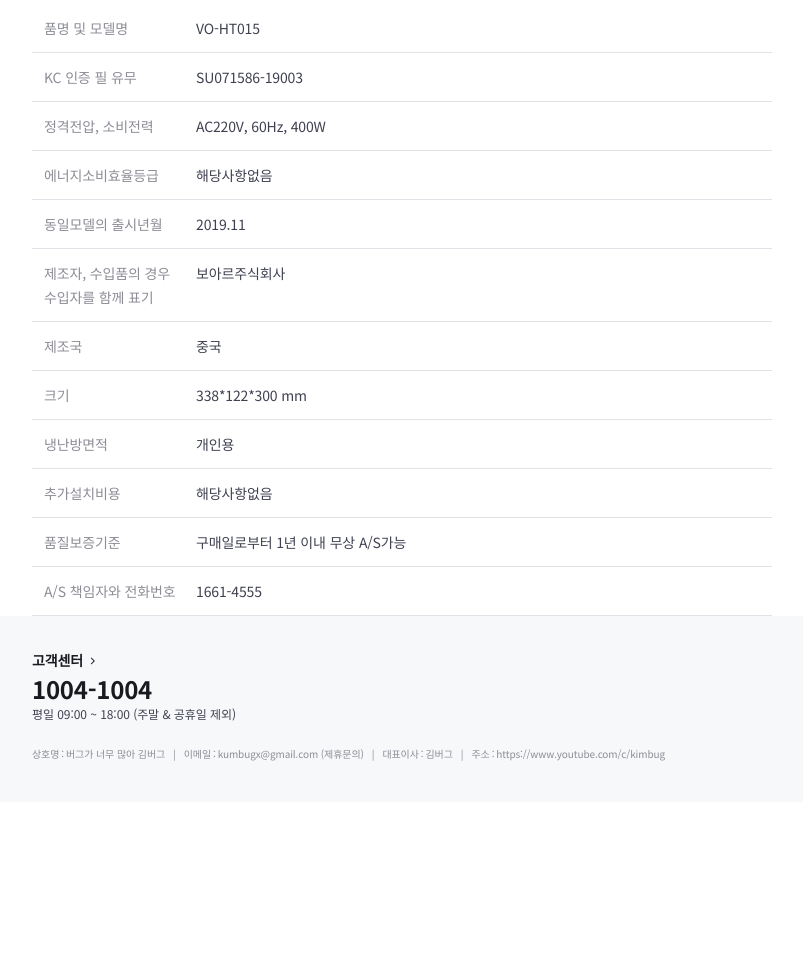
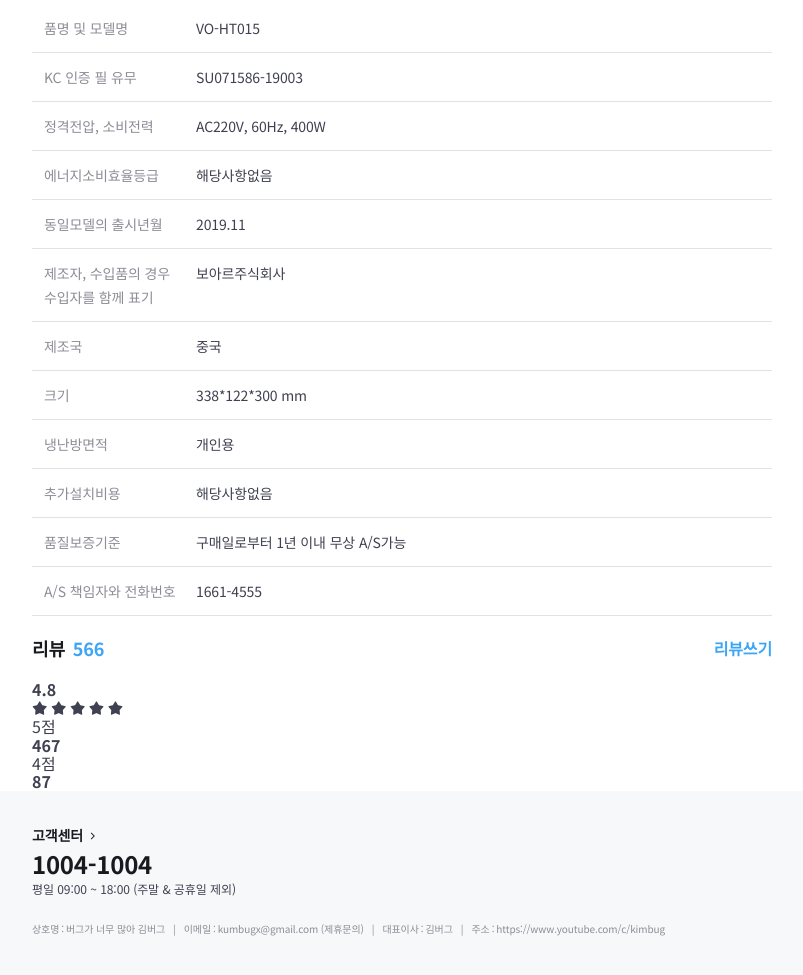
Before and after one commit to tmdals9974/study-scss, a website: page index.html in a window 1280 px wide. Shown: the part 10188-11163 px from the top of the page, without its empty margins (48-851 px from the left). Before the commit the page ends 10990 px from the top, so only its background shows below. Drawn offline with nearby package versions, Linux system fonts and the light colour scheme; files whose address does not match are found by name.

Commit message:
markup: product-review 마크업

```diff
--- a/index.html
+++ b/index.html
@@ -588,6 +588,54 @@
               </div>
             </section>
             <div class="product-section-divider sm-only" aria-hidden></div>
+
+            <section class="product-section product-review" id="product-review" role="tabpanel">
+              <header class="product-section-header">
+                <h1 class="title">리뷰</h1>
+                <strong class="badge" aria-label="566개">566</strong>
+                <a class="text-button" href="/">리뷰쓰기</a>
+              </header>
+
+              <div class="product-section-content">
+                <div class="review-scoreboard">
+                  <div class="score-summary">
+                    <strong class="average-score" aria-label="평점 4.8">4.8</strong>
+                    <div class="star-rating">
+                      <i class="ic-star is-active"></i>
+                      <i class="ic-star is-active"></i>
+                      <i class="ic-star is-active"></i>
+                      <i class="ic-star is-active"></i>
+                      <i class="ic-star is-active"></i>
+                    </div>
+                  </div>
+
+                  <div class="score-detail">
+                    <dl class="score-stats-list">
+                      <div class="score-stats-item is-active">
+                        <dt>5점</dt>
+                        <dd>
+                          <div class="bar-graph" aria-hidden>
+                            <div class="active-bar"></div>
+                          </div>
+                          <strong class="count" aria-label="467명">467</strong>
+                        </dd>
+                      </div>
+
+                      <div class="score-stats-item">
+                        <dt>4점</dt>
+                        <dd>
+                          <div class="bar-graph" aria-hidden>
+                            <div class="active-bar"></div>
+                          </div>
+                          <strong class="count" aria-label="87명">87</strong>
+                        </dd>
+                      </div>
+                    </dl>
+                  </div>
+                </div>
+              </div>
+            </section>
+            <div class="product-section-divider sm-only" aria-hidden></div>
           </div>
         </div>
       </div>
```
